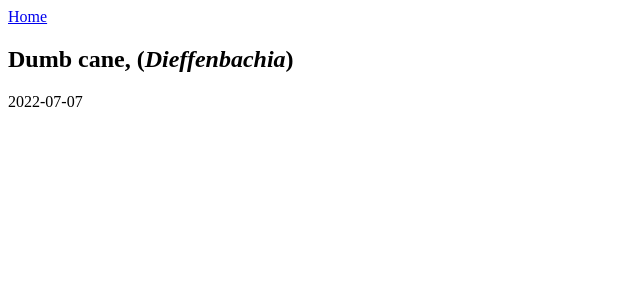
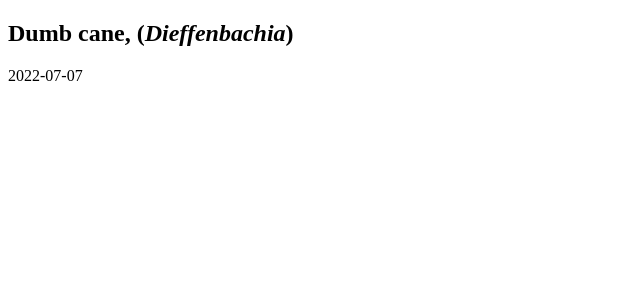
Before and after one commit to eliaspeteri/plantery, a Next.js app: page /dumb-cane in a window 1280 px wide. Shown: the top 300 px of the page, without its empty margins (0-640 px from the left). Built offline with nearby package versions, Linux system fonts and the light colour scheme.

Commit message:
Stronger typing for page components.

```diff
--- a/pages/[plant].tsx
+++ b/pages/[plant].tsx
@@ -1,3 +1,4 @@
+import { NextPage } from 'next';
 import Head from 'next/head';
 import Link from 'next/link';
 import { useRouter } from 'next/router';
@@ -5,7 +6,7 @@ import React, { useEffect, useState } from 'react';
 import data from '../data/plants.json';
 import { Plant } from '../types';
 
-const PlantPage = () => {
+const PlantPage: NextPage = () => {
   const [plant, setPlant] = useState<Plant>();
   const router = useRouter();
 
@@ -20,9 +21,6 @@ const PlantPage = () => {
         <title>Plantery {plant && `| ${plant.name}`}</title>
       </Head>
       <div>
-        <Link href='/'>
-          <a>Home</a>
-        </Link>
         {plant && (
           <div>
             <h2>
--- a/pages/plants.tsx
+++ b/pages/plants.tsx
@@ -4,12 +4,13 @@ import { Plant } from '../types';
 import data from '../data/plants.json';
 
 import styles from '../styles/Plant.module.css';
+import { NextPage } from 'next';
 
 interface Props {
   plants: Plant[];
 }
 
-const Plants = ({ plants }: Props) => {
+const PlantsPage: NextPage<Props> = ({ plants }: Props) => {
   return (
     <div>
       <div className={styles.list}>
@@ -29,7 +30,7 @@ const Plants = ({ plants }: Props) => {
   );
 };
 
-export default Plants;
+export default PlantsPage;
 
 export async function getStaticProps() {
   return {
```
